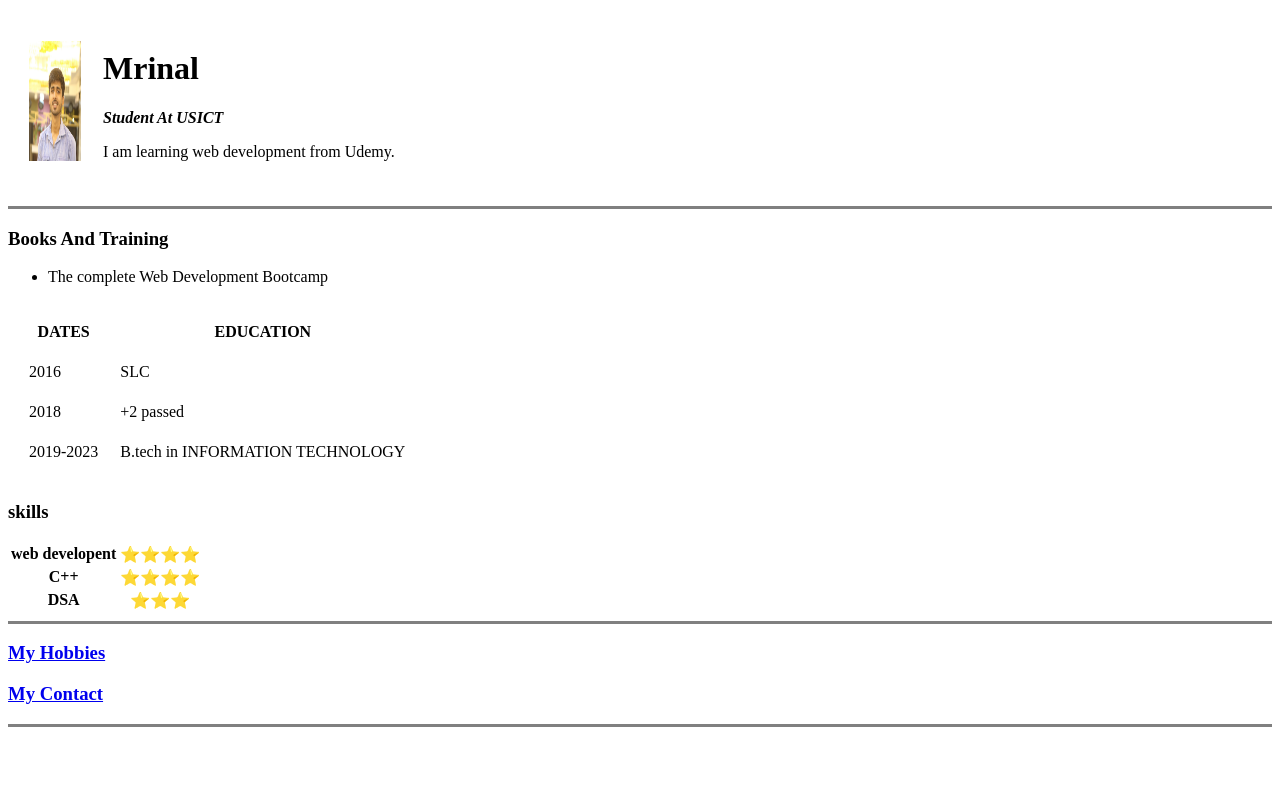
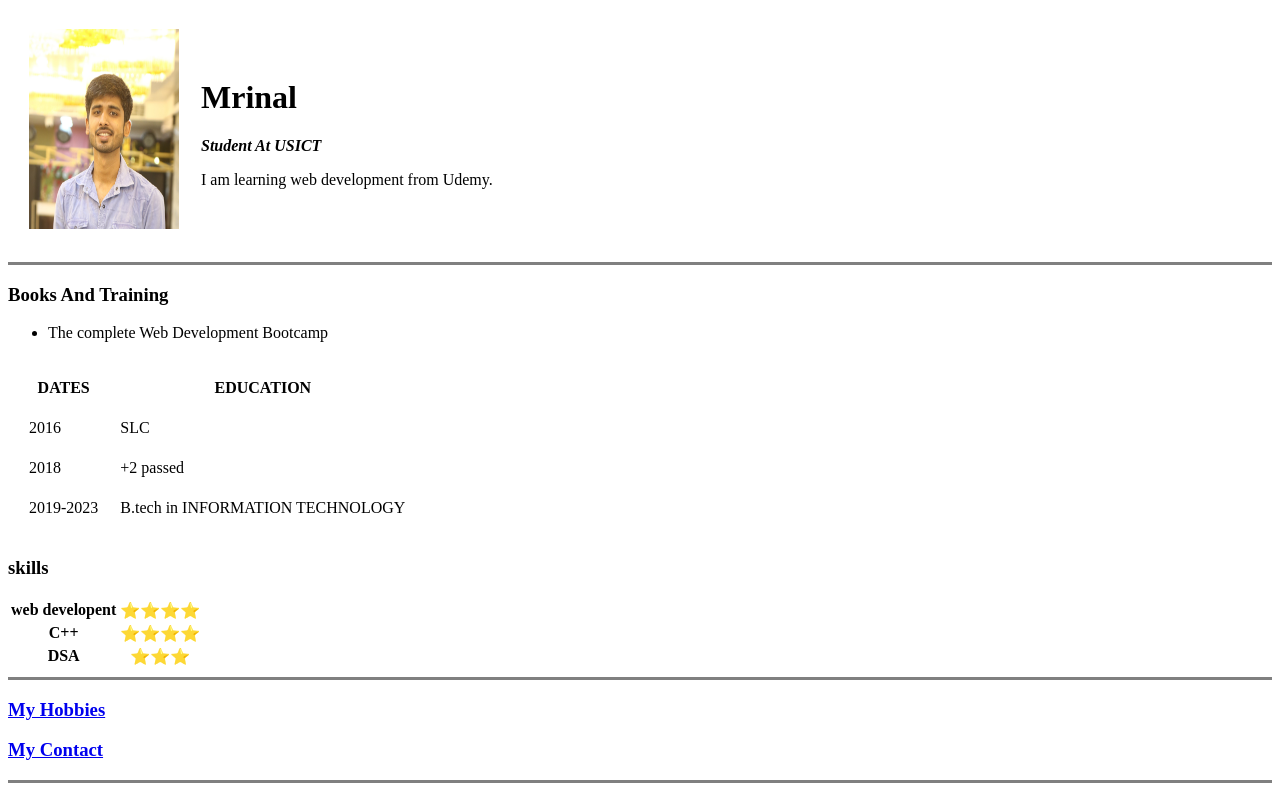
Before and after one commit to mrinalchaudhary/cv, a plain HTML site: page index.html in a window 1280 px wide. Drawn offline with Linux system fonts and the light colour scheme.

Commit message:
Update index.html

```diff
--- a/index.html
+++ b/index.html
@@ -6,7 +6,7 @@
 <body>
 	<table cellspacing="20" >
 		<tr>
-                        <td><img src="mrinal PP.jpg" alt="image" height="120" width="52"></td>
+                        <td><img src="mrinal PP.jpg" alt="image" height="200" width="150"></td>
 			<td><h1>Mrinal</h1>
 			<P><em><strong>Student At USICT</strong></em></P>
 			<p>I am learning web development from Udemy.</p></td>
```
